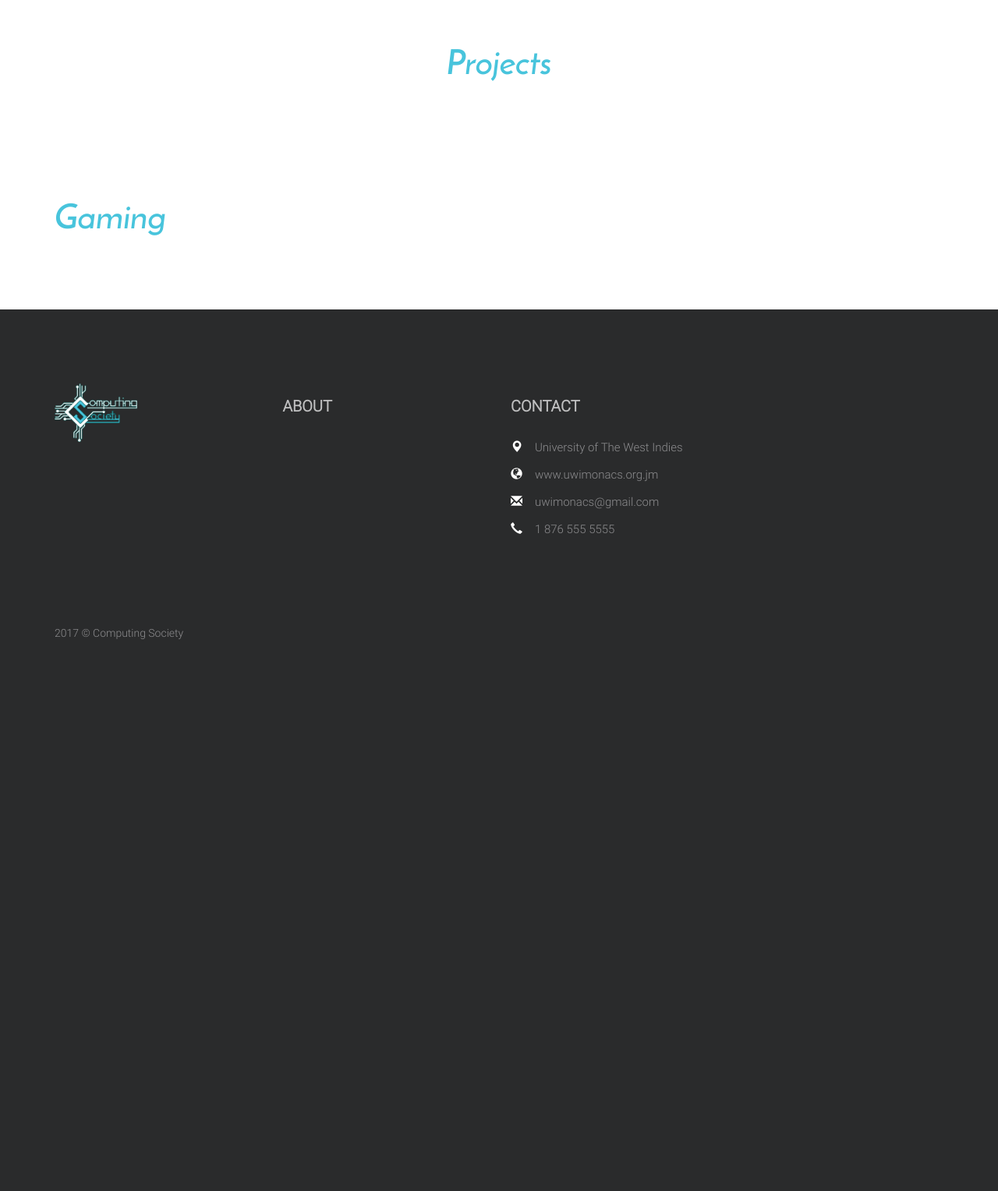
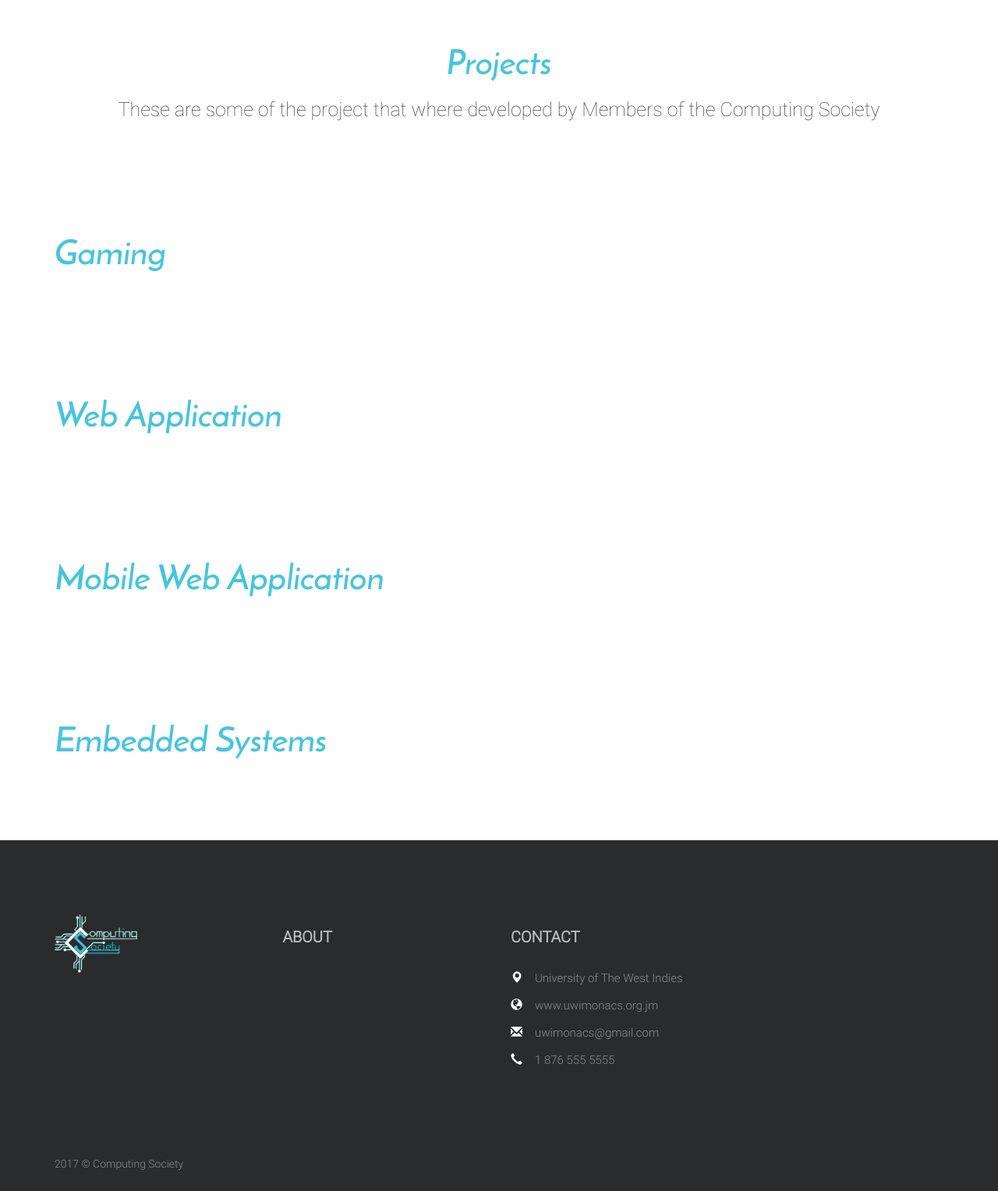
Before and after one commit to UWICompSociety/uwi-cs-webapp, a Flask app: page /projects in a window 1280 px wide. Shown: the part 70-1598 px from the top of the page at 78% size. Before the commit the page ends 890 px from the top, so only its background shows below. Run offline with Flask 2, Linux system fonts and the light colour scheme; a user stored in the database is signed in; tables that the repository leaves empty hold one stand-in row (values such as "Sample post"); some libraries are stand-ins or nearby versions.

Commit message:
projects page is up

```diff
--- a/app/add.py
+++ b/app/add.py
@@ -5,7 +5,7 @@
 admin.add_view(MyModelView(About, db.session))
 admin.add_view(NewsView(News, db.session))
 admin.add_view(CarouselView(Carousel, db.session))
-admin.add_view(MyModelView(Project, db.session))
+admin.add_view(ProjectView(Project, db.session))
 admin.add_view(ImageView(Images, db.session))
 admin.add_view(MyModelView(Person, db.session))
 admin.add_view(ExecutivesView(Executives, db.session))
--- a/app/site/templates/news.html
+++ b/app/site/templates/news.html
@@ -5,9 +5,9 @@
 		<div class="container">
 			<div class="row">
 				<div class="center col-xs-12 col-sm-12 col-md-12 col-lg-12 col-sl-12">
-					<div>
+					<div class="news-content">
 						<h4>Latest News</h4>
-						<p>Let's look at the lastest things the society has been up to.</p>
+						<p>Let's look at the lastest things the Computing Society has been up to.</p>
 					</div>
 				</div>
 			</div>
--- a/app/site/templates/project.html
+++ b/app/site/templates/project.html
@@ -7,6 +7,7 @@
 				<div class="center col-xs-12 col-sm-12 col-md-12 col-lg-12 col-sl-12">
 					<div class="about-content">
 						<h4>Projects</h4>
+						<p>These are some of the project that where developed by Members of the Computing Society</p>
 					</div>
 				</div>
 			</div>
@@ -21,15 +22,111 @@
 					</div>
 				</div>
 			</div>
-			<div class="row">
+			<div class="row project-container">
 			{% for projects in projects %}
 			{% if projects.category == "Game" %}
-				<div class="col-xs-6 col-md-4">
-					{% if projects.displayImg is not None %}
-					<div class="news-img" style="background-image: url({{ url_for('static', filename = 'uploads/' + projects.displayImg) }});"></div>
+				<div class="col-xs-12 col-md-4 project-display">
+					{% if projects.image is not none %}
+					<div class="news-img" style="background-image: url({{ url_for('static', filename = 'uploads/' + projects.image) }});"></div>
 					{% else %}
 					<div class="news-img" style="background-image: url('../static/assets/img/noimage.png')"></div>
 					{% endif %}
+					<div>
+						<h1>{{ projects.pro_name }}</h1>
+						<br>
+						<a href="/projects/detail/{{ projects.pro_name }}" style="margin-right: 15px;"><i class="fa fa-info-circle" aria-hidden="true"></i>Read More</a>
+						<a href="{{ projects.github }}"><i class="fa fa-github" aria-hidden="true"></i>GitHub</a>
+					</div>
+				</div>
+			{% endif %}
+			{% endfor %}
+			</div>
+		</div>
+	</section>
+	<section class="webb-app">
+		<div class="container">
+			<div class="row">
+				<div class="col-xs-12 col-sm-12 col-md-12 col-lg-12 col-sl-12">
+					<div class="about-content">
+						<h4>Web Application</h4>
+					</div>
+				</div>
+			</div>
+			<div class="row project-container">
+			{% for projects in projects %}
+			{% if projects.category == "Web-App" %}
+				<div class="col-xs-12 col-md-4 project-display">
+					{% if projects.image is not none %}
+					<div class="news-img" style="background-image: url({{ url_for('static', filename = 'uploads/' + projects.image) }});"></div>
+					{% else %}
+					<div class="news-img" style="background-image: url('../static/assets/img/noimage.png')"></div>
+					{% endif %}
+					<div>
+						<h1>{{ projects.pro_name }}</h1>
+						<br>
+						<a href="/projects/detail/{{ projects.pro_name }}" style="margin-right: 15px;"><i class="fa fa-info-circle" aria-hidden="true"></i>Read More</a>
+						<a href="{{ projects.github }}"><i class="fa fa-github" aria-hidden="true"></i>GitHub</a>
+					</div>
+				</div>
+			{% endif %}
+			{% endfor %}
+			</div>
+		</div>
+	</section>
+	<section class="mobile-web-app">
+		<div class="container">
+			<div class="row">
+				<div class="col-xs-12 col-sm-12 col-md-12 col-lg-12 col-sl-12">
+					<div class="about-content">
+						<h4>Mobile Web Application</h4>
+					</div>
+				</div>
+			</div>
+			<div class="row project-container">
+			{% for projects in projects %}
+			{% if projects.category == "Mobile-Web-App" %}
+				<div class="col-xs-12 col-md-4 project-display">
+					{% if projects.image is not none %}
+					<div class="news-img" style="background-image: url({{ url_for('static', filename = 'uploads/' + projects.image) }});"></div>
+					{% else %}
+					<div class="news-img" style="background-image: url('../static/assets/img/noimage.png')"></div>
+					{% endif %}
+					<div>
+						<h1>{{ projects.pro_name }}</h1>
+						<br>
+						<a href="/projects/detail/{{ projects.pro_name }}" style="margin-right: 15px;"><i class="fa fa-info-circle" aria-hidden="true"></i>Read More</a>
+						<a href="/{{ projects.github }}"><i class="fa fa-github" aria-hidden="true"></i>GitHub</a>
+					</div>
+				</div>
+			{% endif %}
+			{% endfor %}
+			</div>
+		</div>
+	</section>
+	<section class="embedded-system">
+		<div class="container">
+			<div class="row">
+				<div class="col-xs-12 col-sm-12 col-md-12 col-lg-12 col-sl-12">
+					<div class="about-content">
+						<h4>Embedded Systems</h4>
+					</div>
+				</div>
+			</div>
+			<div class="row project-container">
+			{% for projects in projects %}
+			{% if projects.category == "Embedded-System" %}
+				<div class="col-xs-12 col-md-4 project-display">
+					{% if projects.image is not none %}
+					<div class="news-img" style="background-image: url({{ url_for('static', filename = 'uploads/' + projects.image) }});"></div>
+					{% else %}
+					<div class="news-img" style="background-image: url('../static/assets/img/noimage.png')"></div>
+					{% endif %}
+					<div>
+						<h1>{{ projects.pro_name }}</h1>
+						<br>
+						<a href="/projects/detail/{{ projects.pro_name }}" style="margin-right: 15px;"><i class="fa fa-info-circle" aria-hidden="true"></i>Read More</a>
+						<a href="/{{ projects.github }}"><i class="fa fa-github" aria-hidden="true"></i>GitHub</a>
+					</div>
 				</div>
 			{% endif %}
 			{% endfor %}
--- a/app/site/views.py
+++ b/app/site/views.py
@@ -108,8 +108,15 @@
 
 @site.route('/projects', methods=['GET'])
 def projects():
-    return render_template('project.html')
+	projects = Project.query.all()
+	return render_template('project.html', projects = projects)
 
+@site.route('/projects/detail/<pro_name>', methods=['GET'])
+@login_required
+def view_projects(pro_name):
+	get_project = Project.query.filter_by(pro_name=pro_name).first()
+	get_pro_img = Images.query.filter_by(project=pro_name).all()
+	return render_template('vw_project.html', get_project=get_project, get_pro_img=get_pro_img)
 
 @site.route('/stream', methods=['GET'])
 @login_required
--- a/app/static/styles/style.css
+++ b/app/static/styles/style.css
@@ -98,6 +98,11 @@
 	text-align: center;
 }
 
+.about-content p, .news-content p {
+	font-family: Roboto-Thin, sans-serif;
+	font-size: 25px;
+}
+
 .partner a img {
 	max-width: 100%;
 	height: 7em;
@@ -176,6 +181,29 @@
 	color: #48c4dc;
 }
 
+/* ----- Project Styles ----- */
+.project-display {
+	border: 1px solid rgba(234, 234, 234, 0.75);
+	padding: 10px;
+	margin-bottom: 20px;
+}
+
+.project-display h1 {
+	font-family: Roboto-Thin, sans-serif;
+}
+
+.project-display a {
+	display: inline;
+}
+
+.project-display a i {
+	margin-right: 5px;
+}
+
+.project-container {
+	padding: 5px;
+}
+
 @media screen and (max-width: 1080px) {
 	.carousel-inner .item img {
 		height: 30em!important;
@@ -200,6 +228,7 @@
 	.carousel-caption p {
 		font-size: 1.1em;
 	}
+
 }
 
 @media screen and (min-width: 992px) {
@@ -216,6 +245,10 @@
 	.pres-img {
 		width: 100%;
 	}
+
+	.project-display {
+		margin-right: 0;
+	}
 }
 
 @media screen and (max-width: 490px) {
--- a/app/templates/admin/index.html
+++ b/app/templates/admin/index.html
@@ -11,7 +11,7 @@
           <p>From here you have control of the entire application. The following tabs <b>About, News, Carousel, Project, Person</b> are used as content management.</p>
         </div>
         <div>
-          <h1>Discribtion</h1>
+          <h1>Description</h1>
           <hr>
           <h2 class="lead">About</h2>
           <p>This is where th Mission Statement is written. PLease write only one Mission Statement and Please use <b>Punctuations</b>.</p>
```
Also changed, not shown: app/models.py (+10 -2 lines), app/static/uploads/b4f4a4b16ddde4a409149ed93cb2daae.png (added), app/static/uploads/b4f4a4b16ddde4a409149ed93cb2daae_thumb.png (added), app/static/uploads/pro_pic2.jpg (added), app/static/uploads/pro_pic2_thumb.jpg (added), app/static/uploads/pro_pic4.jpg (added), app/static/uploads/pro_pic4_thumb.jpg (added), app/static/uploads/sao-wallpaper-anime-images.jpg (added), app/static/uploads/sao-wallpaper-anime-images_thumb.jpg (added).
